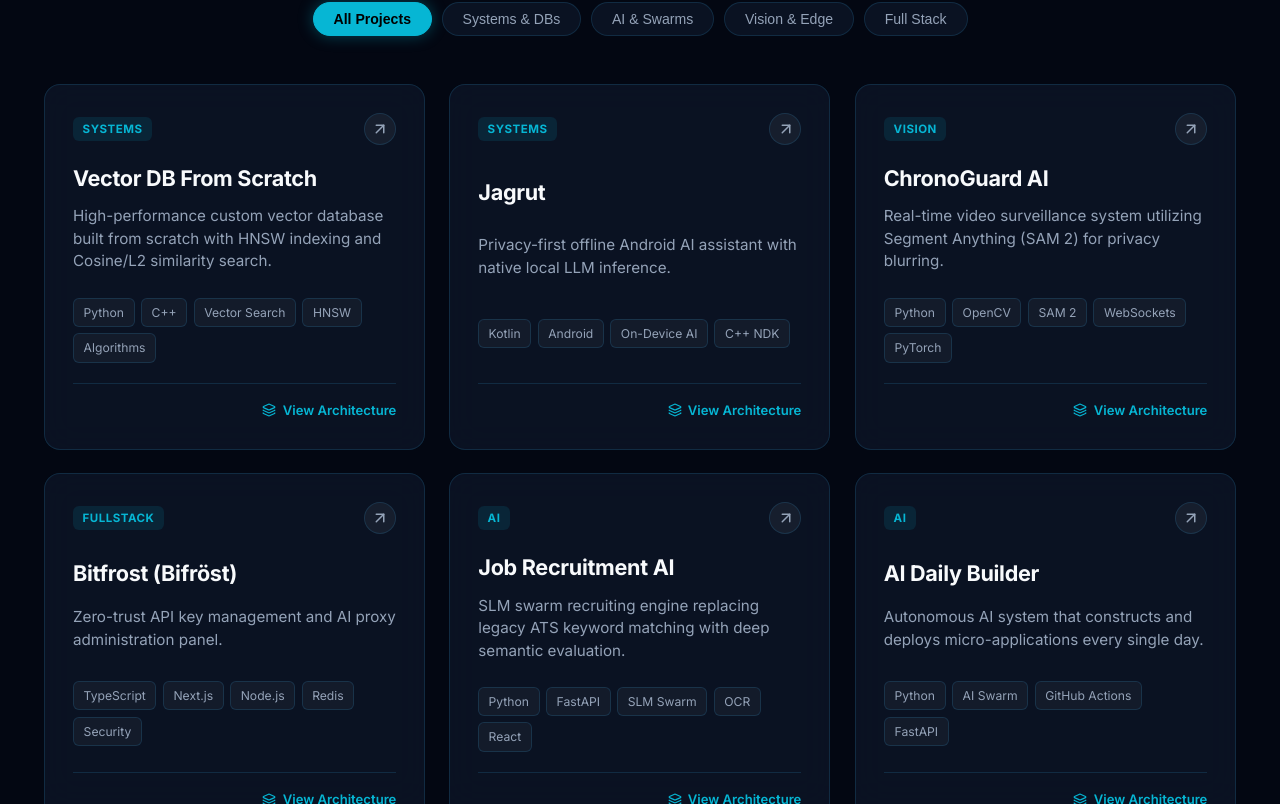
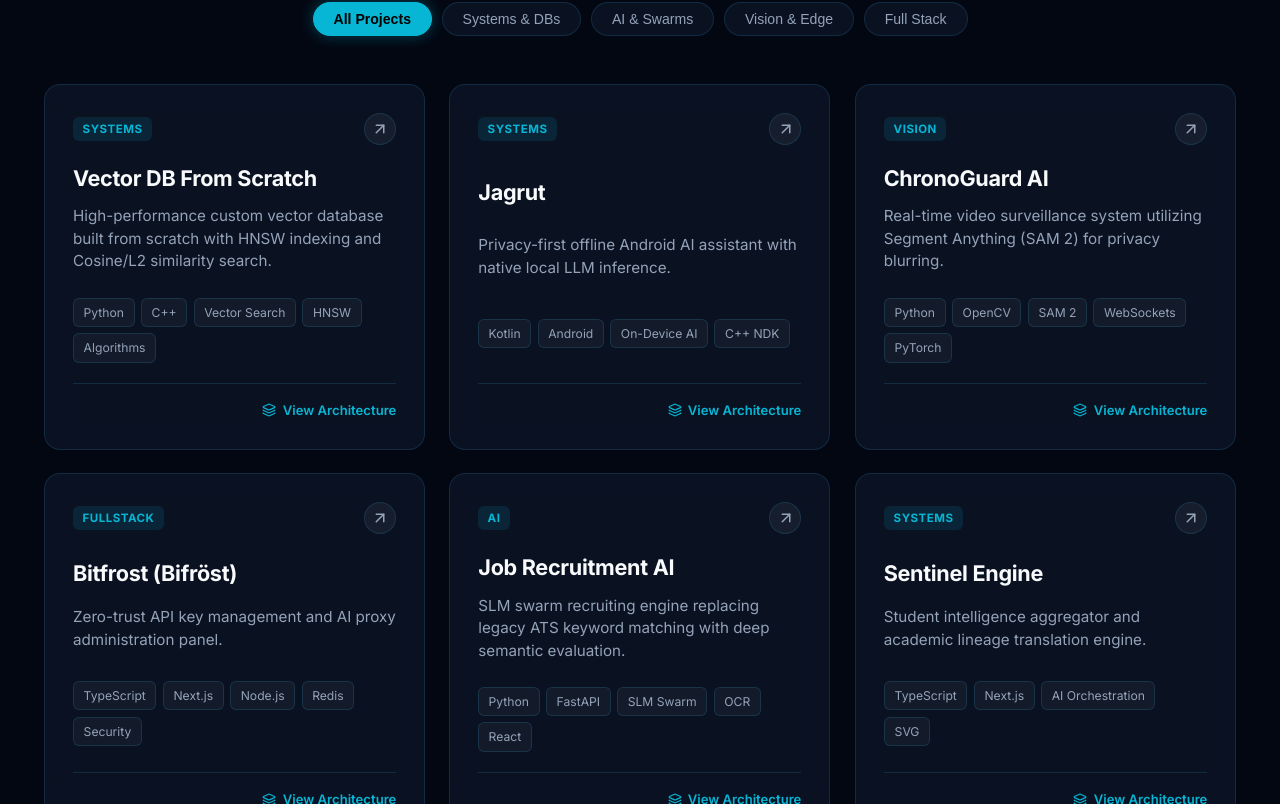
Before and after one commit to Anshsurana123/portfolio-website, a Next.js app: page / in a window 1280 px wide. Shown: the part 1996-2800 px from the top of the page. Built offline with nearby package versions, Linux system fonts and the light colour scheme.

Commit message:
Remove Sark Pharma, AI Daily Builder, and DevLens projects

```diff
--- a/src/components/HeroSection.tsx
+++ b/src/components/HeroSection.tsx
@@ -7,7 +7,7 @@ import styles from "./HeroSection.module.css";
 
 export default function HeroSection() {
   const roles = [
-    "AI Daily Builder",
+    "Vector DB Systems Developer",
     "Full-Stack Architect",
     "Computer Vision Specialist",
     "Autonomous Swarm Dev",
--- a/src/components/ProjectShowcase.tsx
+++ b/src/components/ProjectShowcase.tsx
@@ -107,42 +107,6 @@ export default function ProjectShowcase() {
       }
     },
     {
-      id: "ai-daily-builder",
-      title: "AI Daily Builder",
-      category: "ai",
-      shortDesc: "Autonomous AI system that constructs and deploys micro-applications every single day.",
-      fullDesc: "An end-to-end automated pipeline powered by Python agent orchestrators and GitHub Actions. Automatically generates code, runs lint & build validations, and deploys daily micro-apps.",
-      tech: ["Python", "AI Swarm", "GitHub Actions", "FastAPI"],
-      githubUrl: "https://github.com/Anshsurana123/ai-daily-builder",
-      specDetails: {
-        architecture: "Event-driven Python scheduler triggering agentic code generation workflows with isolated sandboxed test suites.",
-        highlights: [
-          "100% Zero-human intervention daily commit pipeline",
-          "Automated linting and test verification before deployment",
-          "Self-healing error recovery loop for broken builds"
-        ],
-        metrics: "42+ consecutive days without pipeline failures"
-      }
-    },
-    {
-      id: "sark-pharma",
-      title: "Sark Pharma",
-      category: "fullstack",
-      shortDesc: "Full-stack enterprise pharmaceutical tech services web platform.",
-      fullDesc: "Modern production web app for pharma tech operations. Built with Next.js App Router, TypeScript, PostgreSQL, and high-performance server components.",
-      tech: ["Next.js", "TypeScript", "PostgreSQL", "Tailwind/CSS"],
-      githubUrl: "https://github.com/Anshsurana123",
-      demoUrl: "https://sarkpharmatechservices.vercel.app",
-      specDetails: {
-        architecture: "Next.js App Router SSR architecture with Prisma ORM querying PostgreSQL database clusters.",
-        highlights: [
-          "Sub-50ms TTFB global edge deployment on Vercel",
-          "Strict HIPAA/compliance-friendly data modeling",
-          "100/100 Lighthouse performance and SEO score"
-        ]
-      }
-    },
-    {
       id: "sentinel-engine",
       title: "Sentinel Engine",
       category: "systems",
@@ -156,23 +120,6 @@ export default function ProjectShowcase() {
           "Rosetta Engine formula-to-calculus translator",
           "Interactive SVG academic proof visualizer",
           "Sub-second claim verification pipeline"
-        ]
-      }
-    },
-    {
-      id: "devlens",
-      title: "DevLens",
-      category: "ai",
-      shortDesc: "AI developer tool providing instant senior-level code reviews & OWASP security audits.",
-      fullDesc: "Developer productivity suite featuring code review agents, automated OWASP top 10 security scanner, and automatic repository documentation generator powered by Gemini AI.",
-      tech: ["TypeScript", "Next.js", "Gemini AI", "DevTools"],
-      githubUrl: "https://github.com/Anshsurana123/dev-lens-IBM-BOB",
-      specDetails: {
-        architecture: "AST parser inspecting code snippets and prompting specialized Gemini code audit models for vulnerability identification.",
-        highlights: [
-          "OWASP Top 10 security audit automation",
-          "Custom IDE slash command integration",
-          "Instant pull request diff reviewer"
         ]
       }
     }
@@ -197,7 +144,7 @@ export default function ProjectShowcase() {
           <Sparkles size={14} />
           <span>Selected Portfolio</span>
         </div>
-        <h2 className={styles.sectionTitle}>Top Featured Engineering Projects</h2>
+        <h2 className={styles.sectionTitle}>Featured Engineering Projects</h2>
         <p className={styles.sectionSub}>
           Click on any project to view complete system architecture, performance metrics, and specs.
         </p>
--- a/src/components/SkillMatrix.tsx
+++ b/src/components/SkillMatrix.tsx
@@ -24,7 +24,7 @@ export default function SkillMatrix() {
         { name: "PyTorch & OpenCV", level: 90, tag: "Vision Systems" },
         { name: "SAM 2 Tracking", level: 88, tag: "ChronoGuard AI" },
         { name: "SLM Swarm Orchestration", level: 92, tag: "Agentic Workflows" },
-        { name: "Gemini / LLM APIs", level: 95, tag: "DevLens / SDKs" },
+        { name: "Gemini / LLM APIs", level: 95, tag: "Agentic SDKs" },
       ],
     },
     {
@@ -44,7 +44,7 @@ export default function SkillMatrix() {
         { name: "GitHub Actions CI/CD", level: 92, tag: "Automated Shipping" },
         { name: "Docker & Containers", level: 85, tag: "Deployment" },
         { name: "Linux / Shell Scripting", level: 90, tag: "System Admin" },
-        { name: "OWASP & Security", level: 84, tag: "DevLens Audits" },
+        { name: "OWASP & Security", level: 84, tag: "Security Audits" },
       ],
     },
   ];
```
